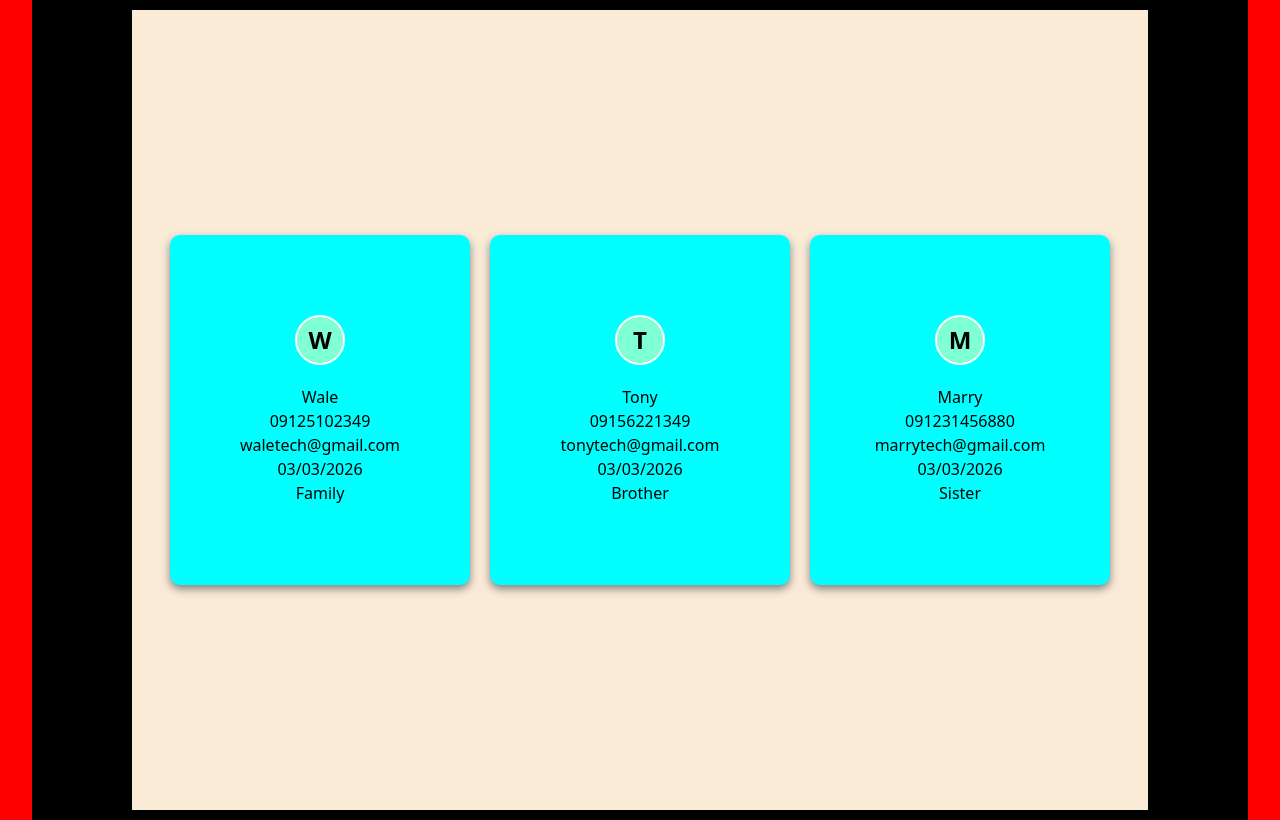
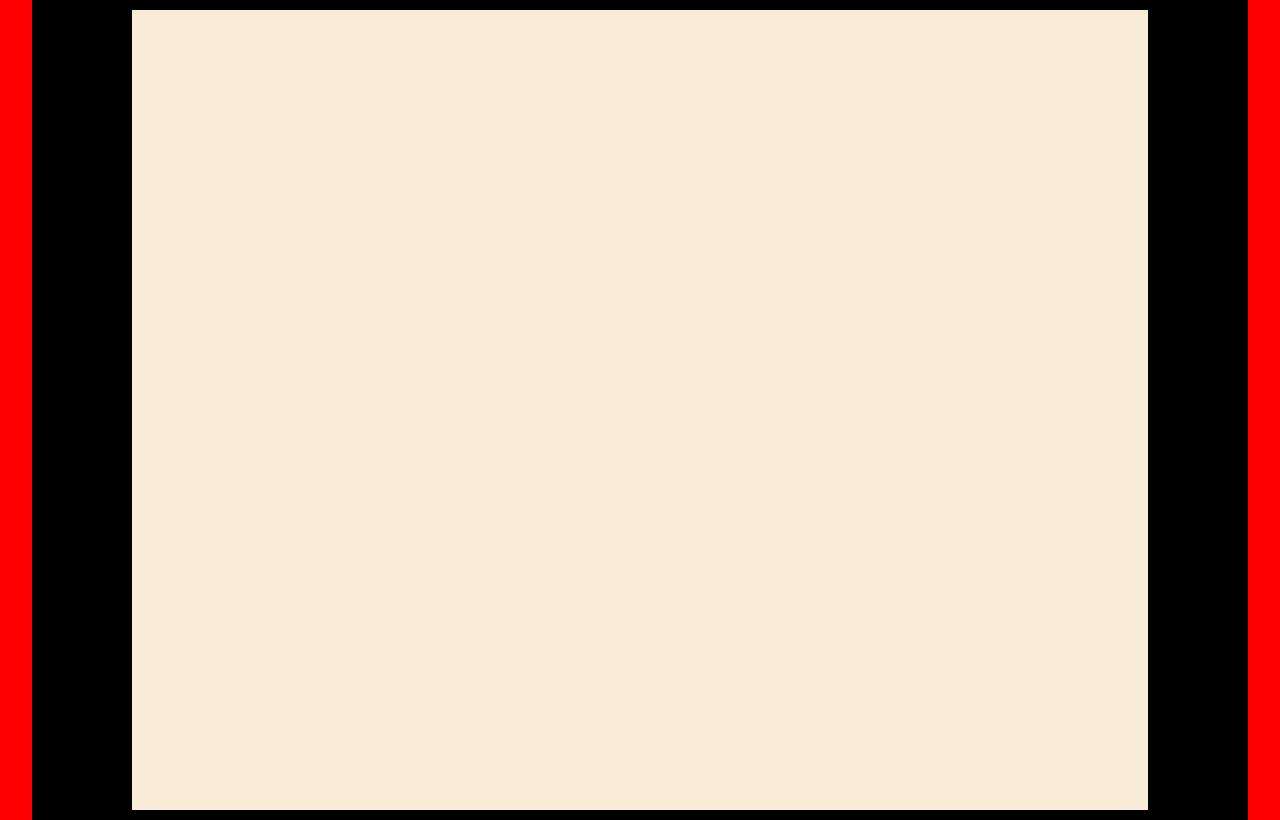
Before and after one commit to Pr-ElTech/ContactBookApp, a React (Vite) app: page / in a window 1280 px wide. Built offline with nearby package versions, Linux system fonts and the light colour scheme.

Commit message:
added an handle function

```diff
--- a/src/components/ContactCard.jsx
+++ b/src/components/ContactCard.jsx
@@ -6,11 +6,11 @@ const ContactCard = ({template}) => {
     <div className='contactCard'>
     <h2>{template?.Name?.charAt(0).toUpperCase()}</h2>
     <ul>
-        <li>{template.Name}</li>
-        <li>{template.Tel}</li>
-        <li>{template.Email}</li>
-        <li>{template.Date}</li>
-        <li>{template.Note}</li>
+        <li>{template?.Name}</li>
+        <li>{template?.Tel}</li>
+        <li>{template?.Email}</li>
+        <li>{template?.Date}</li>
+        <li>{template?.Note}</li>
     </ul>
     </div>
   )
--- a/src/dev/ContactContainer.jsx
+++ b/src/dev/ContactContainer.jsx
@@ -1,35 +1,36 @@
 import ContactCard from '../components/ContactCard'
 import '../CSS/ContactContainer.css'
+import { useState } from 'react'
 
 import React from 'react'
 
 const ContactContainer = () => {
-const contacts = [
-    {
-    ID :0,
-    Name: "Wale",
-    Tel: "09125102349",
-    Email: "waletech@gmail.com",
-    Date: "03/03/2026",
-    Note: "Family"
-    },
-    {
-    ID :1,
-    Name: "Tony",
-    Tel: "09156221349",
-    Email: "tonytech@gmail.com",
-    Date: "03/03/2026",
-    Note: "Brother"
-    },
-    {
-    ID :2,
-    Name: "Marry",
-    Tel: "091231456880",
-    Email: "marrytech@gmail.com",
-    Date: "03/03/2026",
-    Note: "Sister"
+const [contactDetails , setContactDetail] = useState ({
+    Name: "",
+    Tel: "",
+    Email:"",
+    Date:"",
+    Note: ""
+})
+const [contacts, setContact] = useState(JSON.parse(localStorage.getItem ("contacts"))|| [
+])
+
+
+
+const handleContact = () =>{
+    if (!contactDetail.Name || !contactDetail.Tel || !contactDetail.Email){
+        alert ("all feilds are required")
+        return false;
     }
-]
+    else{
+        setContactDetail(contactDetail)
+        const newContact = {...contactDetail, ID:Date.now()}
+        const contactInfo = [...contacts,newContact ]
+        setContact (contactInfo)
+       localStorage.setItem("contacts", JSON.stringify (contactInfo))
+    }
+}
+
 
   return (
     <div className='ContactContainer'>
```
Also changed, not shown: src/components/Input.jsx (added, +11 -0 lines), src/dev/InputHolder.jsx (added, +11 -0 lines).
